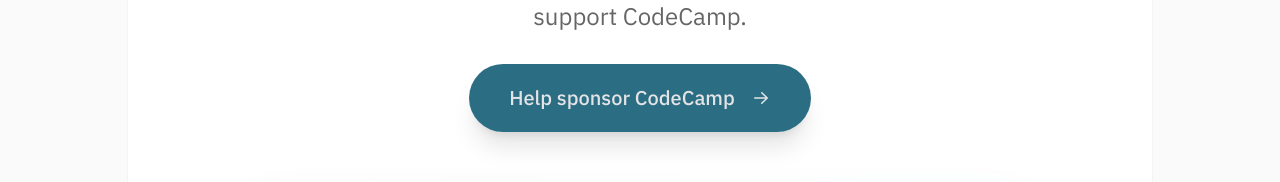
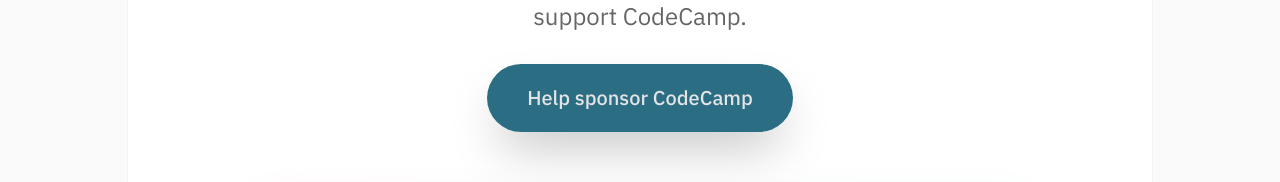
Before and after one commit to tech-threads/codecamp-website-new, a Next.js app: page /sponsors in a window 1280 px wide. Shown: the part 436-618 px from the top of the page. Built offline with nearby package versions, Linux system fonts and the light colour scheme.

Commit message:
Styles for video and big button

```diff
--- a/src/components/big-button.js
+++ b/src/components/big-button.js
@@ -1,20 +1,10 @@
+import { motion } from "framer-motion";
+
 export const BigButton = ({ className, href, children }) => (
   <a
-    className="text-xl flex rounded-full bg-cyan-800/90 font-medium text-zinc-200 ring-cyan/10 relative px-10 py-5 transition hover:text-cyan-400 shadow-xl items-center"
+    className="text-xl flex rounded-full bg-cyan-800/90 font-medium text-zinc-200 ring-cyan/10 relative px-10 py-5 transition hover:text-cyan-400 shadow-2xl items-center"
     href={href}
   >
     {children}
-    <svg
-      xmlns="http://www.w3.org/2000/svg"
-      viewBox="0 0 20 20"
-      fill="currentColor"
-      className="ml-4 w-5 h-5"
-    >
-      <path
-        fillRule="evenodd"
-        d="M3 10a.75.75 0 01.75-.75h10.638L10.23 5.29a.75.75 0 111.04-1.08l5.5 5.25a.75.75 0 010 1.08l-5.5 5.25a.75.75 0 11-1.04-1.08l4.158-3.96H3.75A.75.75 0 013 10z"
-        clipRule="evenodd"
-      />
-    </svg>
   </a>
 );
--- a/src/components/photo-reel.js
+++ b/src/components/photo-reel.js
@@ -4,7 +4,7 @@
   <div
     className={`-my-4 -mx-40 flex justify-center gap-5 overflow-hidden py-4 sm:gap-8 ${className}`}
   >
-    <div className="relative aspect-[9/10] w-44 flex-none overflow-hidden rounded-xl bg-zinc-100 dark:bg-zinc-800 sm:w-72 sm:rounded-2xl rotate-2">
+    <div className="shadow-xl relative aspect-[9/10] w-44 flex-none overflow-hidden rounded-xl bg-zinc-100 dark:bg-zinc-800 sm:w-72 sm:rounded-2xl rotate-2">
       <Image
         src="/photo1.jpeg"
         alt="Photo"
@@ -14,7 +14,7 @@
         }}
       />
     </div>
-    <div className="relative aspect-[9/10] w-44 flex-none overflow-hidden rounded-xl bg-zinc-100 dark:bg-zinc-800 sm:w-72 sm:rounded-2xl -rotate-2">
+    <div className="shadow-xl relative aspect-[9/10] w-44 flex-none overflow-hidden rounded-xl bg-zinc-100 dark:bg-zinc-800 sm:w-72 sm:rounded-2xl -rotate-2">
       <Image
         src="/photo2.jpeg"
         alt="Photo"
@@ -24,7 +24,7 @@
         }}
       />
     </div>
-    <div className="relative aspect-[9/10] w-44 flex-none overflow-hidden rounded-xl bg-zinc-100 dark:bg-zinc-800 sm:w-72 sm:rounded-2xl rotate-2">
+    <div className="shadow-xl relative aspect-[9/10] w-44 flex-none overflow-hidden rounded-xl bg-zinc-100 dark:bg-zinc-800 sm:w-72 sm:rounded-2xl rotate-2">
       <Image
         src="/photo3.jpeg"
         alt="Photo"
@@ -34,7 +34,7 @@
         }}
       />
     </div>
-    <div className="relative aspect-[9/10] w-44 flex-none overflow-hidden rounded-xl bg-zinc-100 dark:bg-zinc-800 sm:w-72 sm:rounded-2xl -rotate-1">
+    <div className="shadow-xl relative aspect-[9/10] w-44 flex-none overflow-hidden rounded-xl bg-zinc-100 dark:bg-zinc-800 sm:w-72 sm:rounded-2xl -rotate-1">
       <Image
         src="/photo4.jpeg"
         alt="Photo"
--- a/src/components/video.js
+++ b/src/components/video.js
@@ -1,13 +1,7 @@
-import React, { useState } from "react";
-
 export const Video = ({ videoId, className }) => {
-  const [isLoaded, setIsLoaded] = useState(false);
-
   return (
     <div className={`w-[80%] relative mx-auto ${className} shadow-2xl`}>
-      {isLoaded && (
-        <div className="absolute inset-1 bg-gradient-to-r from-pink-600 to-cyan-600 rounded-2xl blur-xl opacity-25"></div>
-      )}
+      <div className="absolute inset-1 bg-gradient-to-r from-pink-600 to-cyan-600 rounded-2xl blur-xl opacity-25"></div>
       <div className="relative ring-1 ring-gray-900/5 rounded-2xl leading-none flex items-top justify-start space-x-6">
         <iframe
           src={`https://www.youtube.com/embed/${videoId}?controls=0`}
@@ -15,7 +9,6 @@
           allow="accelerometer; autoplay; clipboard-write; encrypted-media; gyroscope; picture-in-picture; web-share"
           style={{ aspectRatio: "16/9", width: "100%" }}
           className="rounded-2xl"
-          onLoad={() => setIsLoaded(true)}
         ></iframe>
       </div>
     </div>
```
